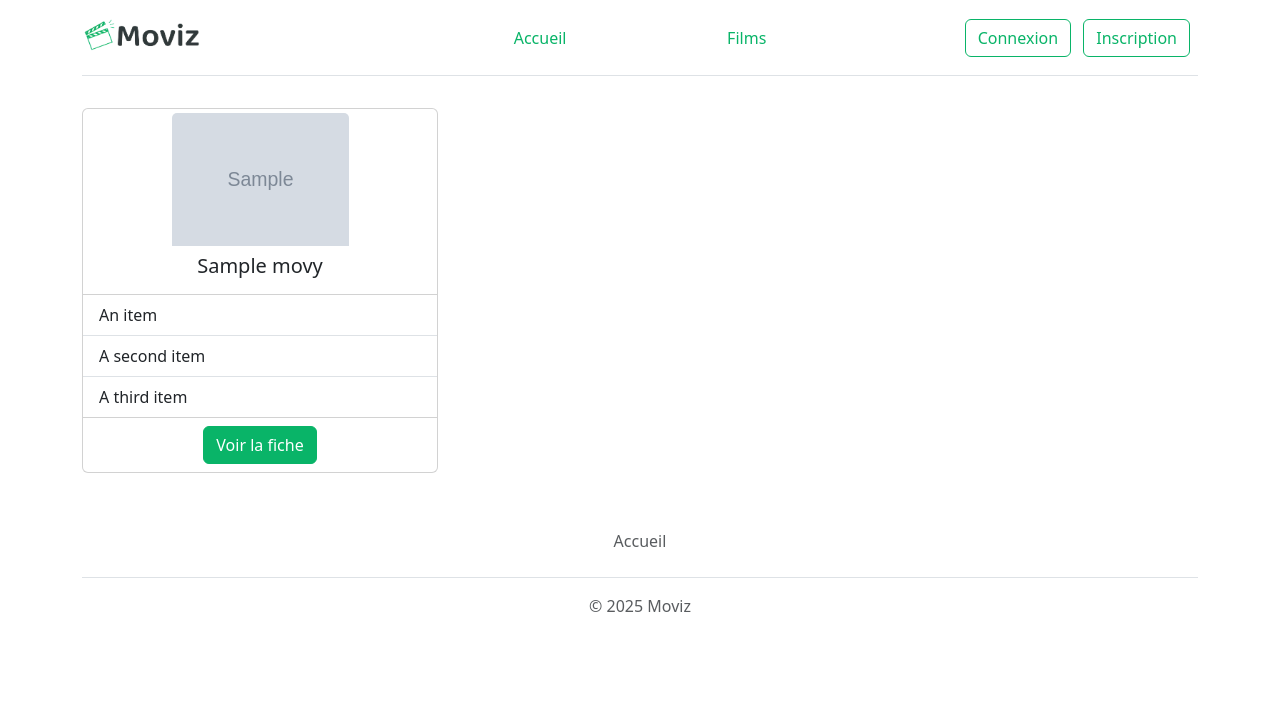
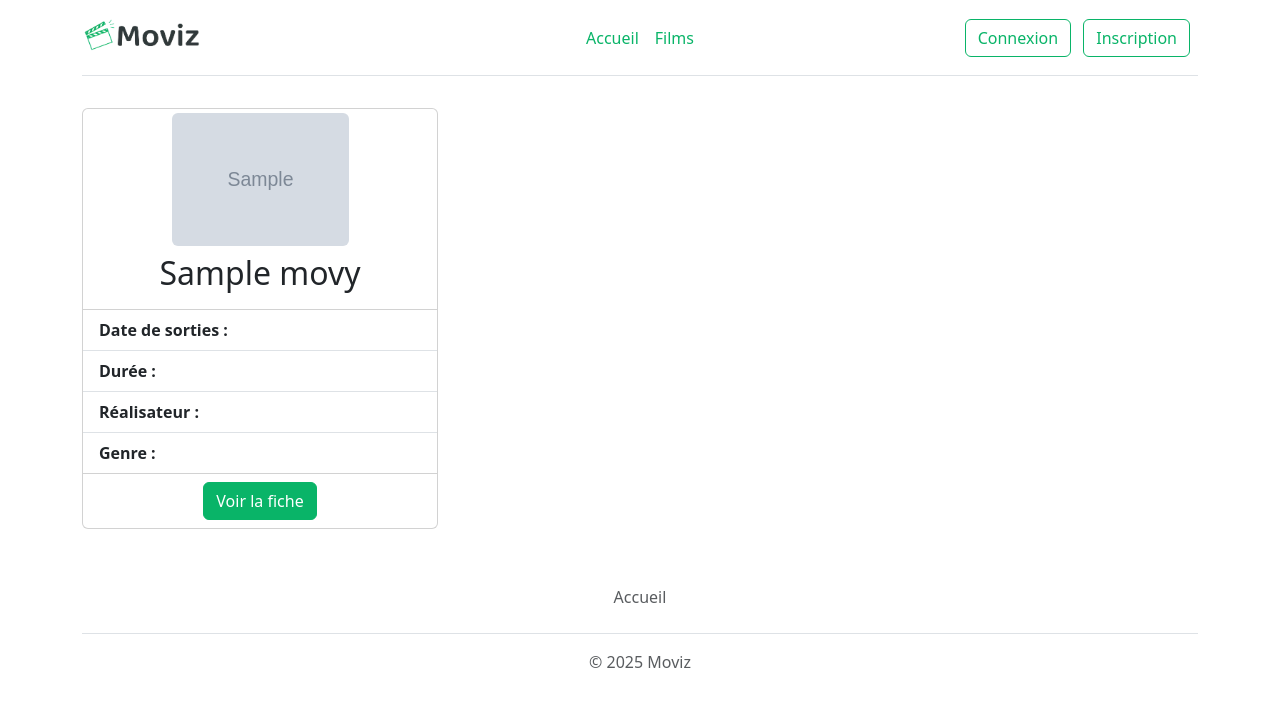
Before and after one commit to Emilien-GIBEAUD/Moviz, a PHP site: template templates/movie/list.php in a window 1280 px wide. Shown: the top 707 px of the page. Run offline with PHP 8.4, Linux system fonts and the light colour scheme; the template is opened without the code that fills it: most values are stand-ins (such as "Sample title", 1, 10 or a date in 2020); grey boxes marked "Sample" are stand-in pictures; data that the repository does not hold is empty; some libraries are stand-ins or nearby versions.

Commit message:
add admin button in header

```diff
--- a/templates/header.php
+++ b/templates/header.php
@@ -2,6 +2,7 @@
 
 use App\Entity\User;
 use App\Tools\NavigationTools;
+
 ?>
 
 <!DOCTYPE html>
@@ -33,16 +34,26 @@ use App\Tools\NavigationTools;
                 <li class="nav-item">
                     <a href="/" class="nav-link px-2 <?= NavigationTools::addActiveClass('page', 'home') ?>">Accueil</a>
                 </li>
-            </ul>
-            <ul class="nav nav-pills">
                 <li class="nav-item">
                     <a href="/?controller=movie&action=list" class="nav-link px-2 <?= NavigationTools::addActiveClass('movie', 'list') ?>">Films</a>
                 </li>
             </ul>
 
+            <?php if (User::isAdmin()) { ?>
+                <ul class="nav nav-pills">
+                    <span class="text-end ms-4 me-1 my-auto text-decoration-underline"><b>Admin :</b></span>
+                    <li class="nav-item">
+                        <a href="/" class="nav-link px-2 text-center <?= NavigationTools::addActiveClass('xxx', 'xxx') ?>">Ajouter<br>film</a>
+                    </li>
+                    <li class="nav-item">
+                        <a href="/?controller=movie&action=list" class="nav-link px-2 text-center <?= NavigationTools::addActiveClass('xxx', 'xxx') ?>">Valider<br>critique</a>
+                    </li>
+                </ul>
+            <?php } ?>
+
             <div class="col-md-3 text-end">
                 <?php if (User::isLogged()) { ?>
-                    <span><b><?=$pseudo?></b> est connecté</span>
+                    <span><b><?= $pseudo ?></b> est connecté</span>
                     <a href="/index.php?controller=auth&action=logout" class="btn btn-primary">Déconnexion</a>
                 <?php } else { ?>
                     <a href="/index.php?controller=auth&action=login" class="btn btn-outline-primary me-2 <?= NavigationTools::addActiveClass('auth', 'login') ?>">Connexion</a>
--- a/templates/movie/list.php
+++ b/templates/movie/list.php
@@ -1,22 +1,21 @@
 <?php
 require_once _ROOTPATH_ . '/templates/header.php';
 
-// use App\Entity\Movie;
-// var_dump($movies);
 ?>
 
 <div class="row">
     <?php foreach ($movies as $movie) { ?>
         <div class="col-md-4 my-2">
             <div class="card w-100">
-                <img src="<?= $movie->getImagePath(); ?>" class="card-img-top w-50 h-auto mx-auto mt-1" alt="<?= $movie->getTitle(); ?>">
+                <img src="<?= $movie->getImagePath(); ?>" class="card-img-top w-50 h-auto mx-auto mt-1 rounded-2" alt="<?= $movie->getTitle(); ?>">
                 <div class="card-body text-center py-2">
-                    <h5 class="card-title"><?= $movie->getTitle(); ?></h5>
+                    <h2 class="card-title"><?= $movie->getTitle(); ?></h2>
                 </div>
                 <ul class="list-group list-group-flush">
-                    <li class="list-group-item">An item</li>
-                    <li class="list-group-item">A second item</li>
-                    <li class="list-group-item">A third item</li>
+                    <li class="list-group-item"><b>Date de sorties : </b></li>
+                    <li class="list-group-item"><b>Durée : </b></li>
+                    <li class="list-group-item"><b>Réalisateur : </b></li>
+                    <li class="list-group-item"><b>Genre : </b></li>
                 </ul>
                 <div class="card-body text-center py-2">
                     <a href="<?= "/?controller=movie&action=show&movie_id=" . $movie->getMovieId(); ?>" class="btn btn-primary mx-auto stretched-link">Voir la fiche</a>
--- a/templates/movie/show.php
+++ b/templates/movie/show.php
@@ -1,10 +1,6 @@
 <?php
 require_once _ROOTPATH_ . '/templates/header.php';
 
-// use App\Entity\Movie;
-// var_dump($movie);
-// var_dump($directors);
-// var_dump($categories);
 
 ?>
 
@@ -33,7 +29,7 @@ require_once _ROOTPATH_ . '/templates/header.php';
             ?>
         </div>
         <div class="col-6 col-xl-3">
-            <b>Réalisateur(s) : </b>
+            <b>Réalisateur : </b>
             <?php
                 $i = 0;
                 foreach($directors as $director){
```
Also changed, not shown: App/Controller/MovieController.php (+16 -0 lines), templates/page/home.php (+2 -5 lines).
